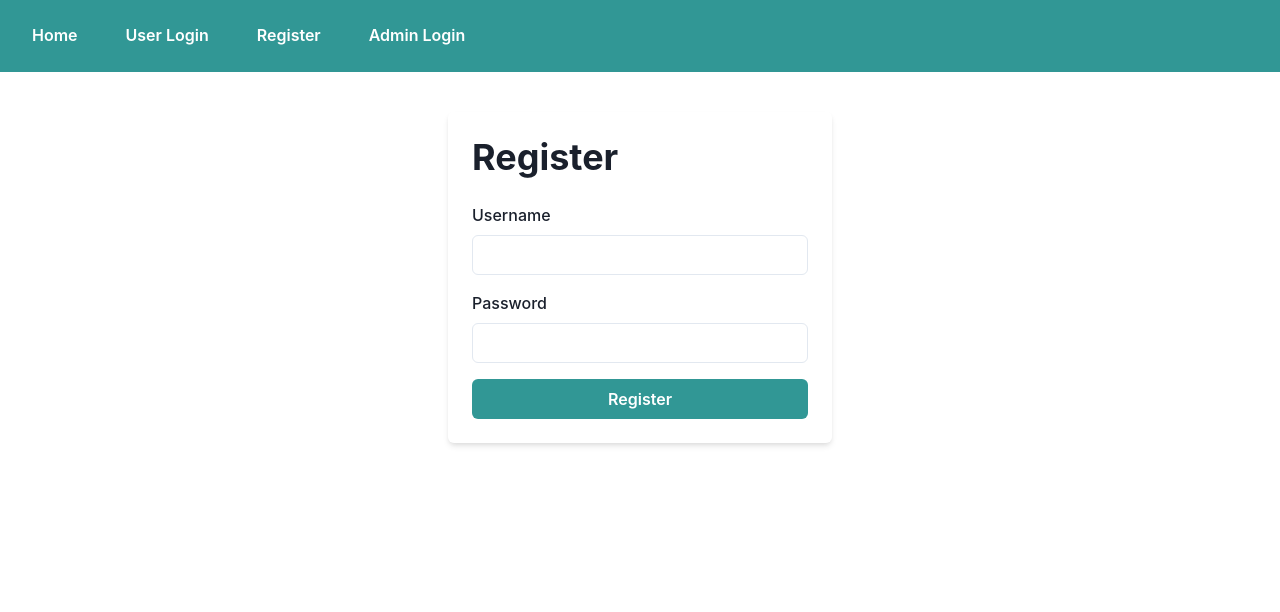
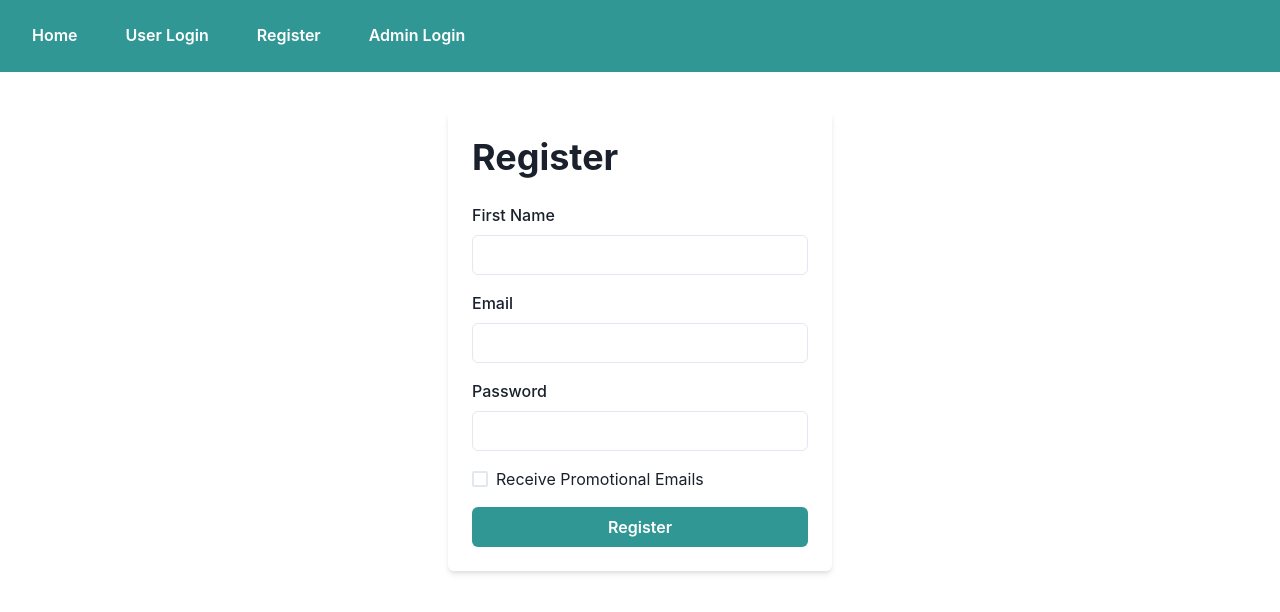
Before and after one commit to FadeFactoryDLS/FadeFactory_Frontend, a React (Vite) app: page /user/register in a window 1280 px wide. Shown: the top 612 px of the page. Built offline with nearby package versions, Linux system fonts and the light colour scheme.

Commit message:
Register

```diff
--- a/src/components/User/Login.tsx
+++ b/src/components/User/Login.tsx
@@ -2,19 +2,21 @@ import React, { useState } from 'react';
 import { useAuth } from '../../contexts/AuthContext';
 import { useNavigate } from 'react-router-dom';
 import { Box, Button, FormControl, FormLabel, Heading, Input, Stack } from '@chakra-ui/react';
+import { loginAccount } from '../../hooks/api';
 
 const UserLogin: React.FC = () => {
-    const [username, setUsername] = useState('');
+    const [firstName, setFirstName] = useState('');
     const [password, setPassword] = useState('');
     const { login } = useAuth();
     const navigate = useNavigate();
 
     const handleSubmit = async (e: React.FormEvent) => {
         e.preventDefault();
-        if (username === 'user' && password === 'user') {
-            login('user');
+        try {
+            const data = await loginAccount({ firstName, password });
+            login(data.token); // Assuming the API returns a token
             navigate('/user/dashboard');
-        } else {
+        } catch (err) {
             alert('Invalid credentials');
         }
     };
@@ -24,9 +26,9 @@ const UserLogin: React.FC = () => {
             <Heading mb={6}>User Login</Heading>
             <form onSubmit={handleSubmit}>
                 <Stack spacing={4}>
-                    <FormControl id="username">
-                        <FormLabel>Username</FormLabel>
-                        <Input type="text" value={username} onChange={(e) => setUsername(e.target.value)} />
+                    <FormControl id="firstName">
+                        <FormLabel>First Name</FormLabel>
+                        <Input type="text" value={firstName} onChange={(e) => setFirstName(e.target.value)} />
                     </FormControl>
                     <FormControl id="password">
                         <FormLabel>Password</FormLabel>
--- a/src/components/User/Register.tsx
+++ b/src/components/User/Register.tsx
@@ -1,29 +1,52 @@
 import React, { useState } from 'react';
-import { Box, Button, FormControl, FormLabel, Heading, Input, Stack } from '@chakra-ui/react';
-import api from '../../hooks/api';
+import { Box, Button, FormControl, FormLabel, Heading, Input, Stack, Checkbox, Alert, AlertIcon } from '@chakra-ui/react';
+import { registerAccount } from '../../hooks/api';
 
 const Register: React.FC = () => {
-    const [username, setUsername] = useState('');
+    const [firstName, setFirstName] = useState('');
+    const [email, setEmail] = useState('');
     const [password, setPassword] = useState('');
+    const [isPromotional, setIsPromotional] = useState(false);
+    const [error, setError] = useState('');
 
     const handleSubmit = async (e: React.FormEvent) => {
         e.preventDefault();
-        await api.post('/users', { username, password });
-        alert('User registered successfully!');
+        setError('');
+        try {
+            await registerAccount({ firstName, email, password, isPromotional });
+            alert('User registered successfully!');
+        } catch (err) {
+            setError('Failed to register user. Please try again.');
+        }
     };
 
     return (
         <Box maxW="sm" mx="auto" mt={10} p={6} boxShadow="md" borderRadius="md">
             <Heading mb={6}>Register</Heading>
+            {error && (
+                <Alert status="error" mb={4}>
+                    <AlertIcon />
+                    {error}
+                </Alert>
+            )}
             <form onSubmit={handleSubmit}>
                 <Stack spacing={4}>
-                    <FormControl id="username">
-                        <FormLabel>Username</FormLabel>
-                        <Input type="text" value={username} onChange={(e) => setUsername(e.target.value)} />
+                    <FormControl id="firstName">
+                        <FormLabel>First Name</FormLabel>
+                        <Input type="text" value={firstName} onChange={(e) => setFirstName(e.target.value)} />
+                    </FormControl>
+                    <FormControl id="email">
+                        <FormLabel>Email</FormLabel>
+                        <Input type="email" value={email} onChange={(e) => setEmail(e.target.value)} />
                     </FormControl>
                     <FormControl id="password">
                         <FormLabel>Password</FormLabel>
                         <Input type="password" value={password} onChange={(e) => setPassword(e.target.value)} />
+                    </FormControl>
+                    <FormControl id="isPromotional">
+                        <Checkbox isChecked={isPromotional} onChange={(e) => setIsPromotional(e.target.checked)}>
+                            Receive Promotional Emails
+                        </Checkbox>
                     </FormControl>
                     <Button type="submit" colorScheme="teal">
                         Register
--- a/src/hooks/api.ts
+++ b/src/hooks/api.ts
@@ -1,7 +1,37 @@
 import axios from 'axios';
 
 const api = axios.create({
-    baseURL: '',
+    baseURL: 'https://fadefactoryaccounts.azurewebsites.net/api',
 });
 
+export const getAccountById = async (id: string) => {
+    const response = await api.get(`/Accounts/${id}`);
+    return response.data;
+};
+
+export const getAllAccounts = async () => {
+    const response = await api.get('/Accounts/getAll');
+    return response.data;
+};
+
+export const registerAccount = async (account: any) => {
+    const response = await api.post('/Accounts/register', account);
+    return response.data;
+};
+
+export const loginAccount = async (credentials: any) => {
+    const response = await api.post('/Register/login', credentials);
+    return response.data;
+};
+
+export const deleteAccount = async (id: string) => {
+    const response = await api.delete(`/Accounts/${id}`);
+    return response.data;
+};
+
+export const updateAccount = async (id: string, account: any) => {
+    const response = await api.put(`/Accounts/${id}`, account);
+    return response.data;
+};
+
 export default api;
```
